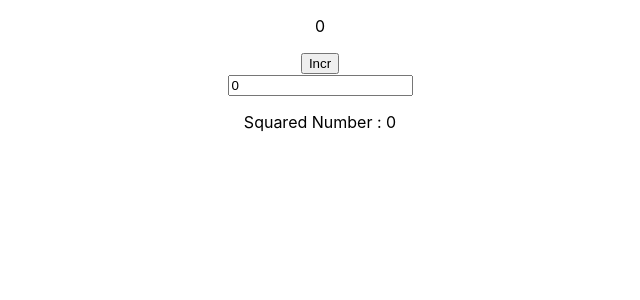
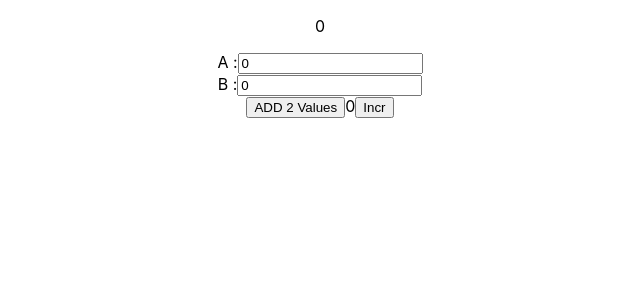
Before and after one commit to sivaraman251600/SprintSix, a React (Create React App) app in the folder sprint-six/: page / in a window 1280 px wide. Shown: the top 300 px of the page, without its empty margins (320-960 px from the left). Built offline with nearby package versions, Linux system fonts and the light colour scheme.

Commit message:
I completed the subtask called React-Hooks and also last topic of useCallback()

```diff
--- a/sprint-six/src/App.js
+++ b/sprint-six/src/App.js
@@ -1,10 +1,10 @@
 import './App.css';
-import { UseMemoHook } from './components/useMemo/UseMemoHook';
+import UseCallBackHookOne from './components/useCallback/UseCallBackHookOne';
 
 function App() {
   return (
     <div className="App">
-      <UseMemoHook />
+      <UseCallBackHookOne />
     </div>
   );
 }
--- /dev/null
+++ b/sprint-six/src/components/useCallback/UseCallBackHookOne.js
@@ -0,0 +1,44 @@
+import React, { useCallback, useState } from 'react'
+
+const UseCallBackHookOne = () => {
+
+    const [Anum, setANum] = useState(0)
+    const [Bnum, setBNum] = useState(0)
+    const [res, setRes] = useState(0)
+
+    const [count, setCount] = useState(0)
+
+    var result = useCallback(()=>{
+        var results = Number (Anum) + Number (Bnum)
+        setRes(results)
+        console.log('Callback Function Add')
+    },[Anum,Bnum])
+
+    const SetANum = (e) => {
+        setANum(e.target.value)
+    }
+
+    const SetBNum = (e) => {
+        setBNum(e.target.value)
+    }
+
+    const Incr = () =>{
+        console.log('Callback Function Counter')
+        setCount(count + 1)
+    }
+
+  return (
+    <div>
+        <p>{res}</p>
+        <label>A :</label>
+        <input type={'number'} value={Anum} onChange={SetANum} /><br/>
+        <label>B :</label>
+        <input type={'number'} value={Bnum} onChange={SetBNum} /><br/>
+        <button onClick={result}>ADD 2 Values</button>
+        <>{count}</>
+        <button onClick={Incr}>Incr</button>
+    </div>
+  )
+}
+
+export default UseCallBackHookOne
```
